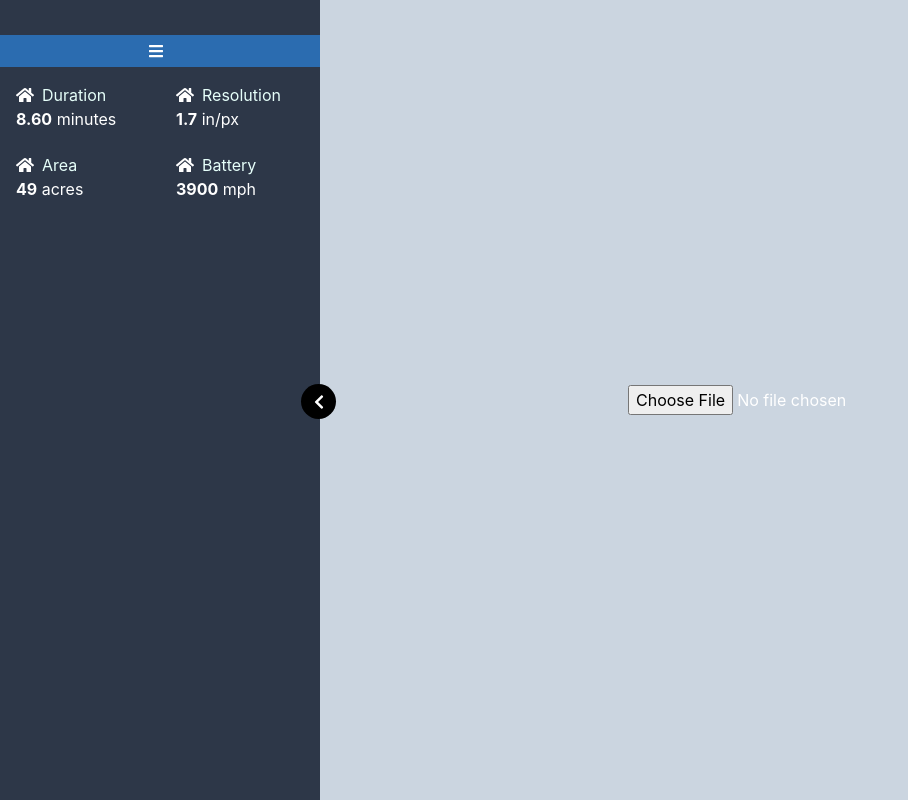
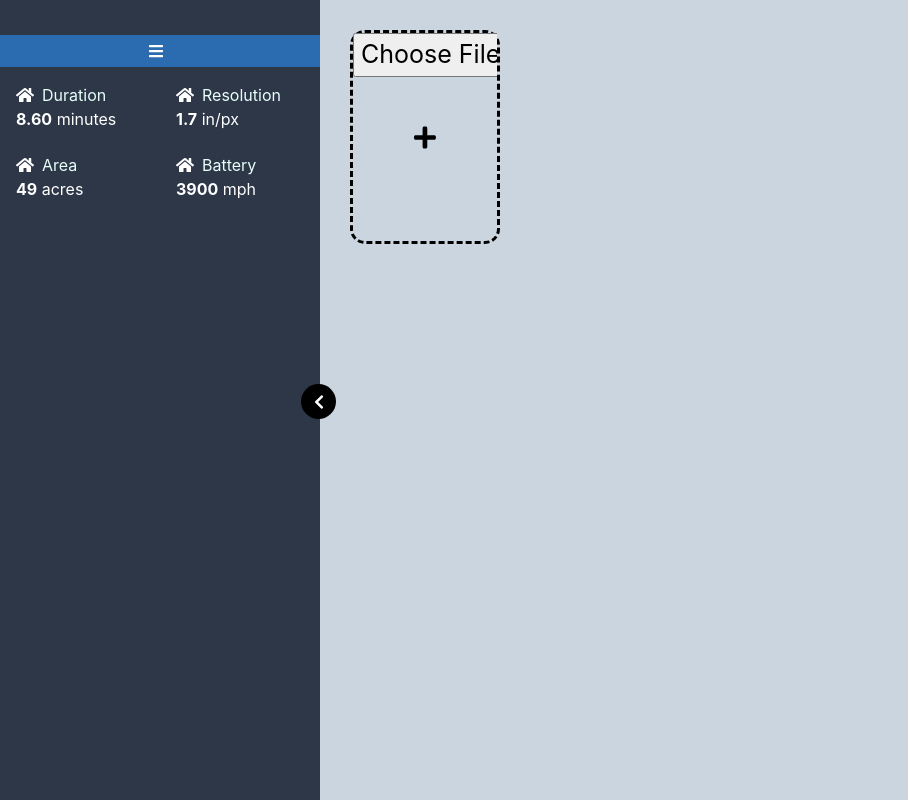
Before and after one commit to DavidGOD228/Fields-Drone-Airmap, a React (Create React App) app: page / in a window 1280 px wide. Shown: the whole page, without its empty margins (0-908 px from the left). Built offline with nearby package versions, Linux system fonts and the light colour scheme.

Commit message:
gallery design changed

```diff
--- a/src/Layout/PhotosGallery.js
+++ b/src/Layout/PhotosGallery.js
@@ -1,4 +1,6 @@
-import React, { Component } from 'react';
+import React, { Component } from "react";
+import { FontAwesomeIcon } from "@fortawesome/react-fontawesome";
+import { faPlus } from "@fortawesome/free-solid-svg-icons";
 
 //const electron = window.require('electron');ok
 //const app = window.require('electron').remote;
@@ -31,8 +33,30 @@ export default class PhotoGallery extends Component {
 
   render() {
     return (
-      <div className="flex items-center justify-center h-full">
-        <input
+      // <div className="flex items-center justify-center h-full">
+      <div>
+        <div className="photo-gallery-container">
+          <div className="photo-gallery-item ">
+            <input
+              type="file"
+              className="gallery-file-upload"
+              name="file"
+              accept="image/*"
+              onChange={this.onChangeHandler.bind(this)}
+            />
+            <FontAwesomeIcon icon={faPlus} />
+          </div>
+          {this.state.files.map(f => (
+            <div className="photo-gallery-item ">
+              <img
+                src={f}
+                key={f}
+                style={{ width: "100px", height: "150px" }}
+              />
+            </div>
+          ))}
+        </div>
+        {/* <input
           type="file"
           className="fileUpload"
           name="file"
@@ -40,8 +64,8 @@ export default class PhotoGallery extends Component {
           onChange={this.onChangeHandler.bind(this)}
         />
         {this.state.files.map(f => (
-          <img src={f} key={f} style={{ width: '100px', height: '150px' }} />
-        ))}
+          <img src={f} key={f} style={{ width: "100px", height: "150px" }} />
+        ))} */}
       </div>
     );
   }
--- a/src/Layout/Sidebar.js
+++ b/src/Layout/Sidebar.js
@@ -1,9 +1,8 @@
-import React, { Component } from 'react'
+import React, { Component } from "react";
 
 export default class Sidebar extends Component {
-
   render() {
-    const { children } = this.props
+    const { children } = this.props;
     return children;
   }
 }
--- a/src/styles/index.css
+++ b/src/styles/index.css
@@ -45,3 +45,33 @@
 .toggle-button svg {
   margin-left: 10px;
 }
+
+.photo-gallery-container {
+  flex-wrap: wrap;
+  width: 100%;
+  display: flex;
+  padding: 30px;
+}
+/* flex items-center justify-center */
+.photo-gallery-item {
+  display: flex;
+  position: relative;
+  align-items: center;
+  justify-content: center;
+  font-size: 25px;
+  color: black;
+  height: 214px;
+  width: 150px;
+  border: 3px dashed black;
+  border-radius: 15px;
+  margin-right: 10px;
+  margin-bottom: 10px;
+}
+
+.gallery-file-upload {
+  width: 100%;
+  position: absolute;
+  top: 0;
+  height: 100%;
+  cursor: pointer;
+}
```
Also changed, not shown: src/index.css. Lines whose indentation alone changed are shown as unchanged.
